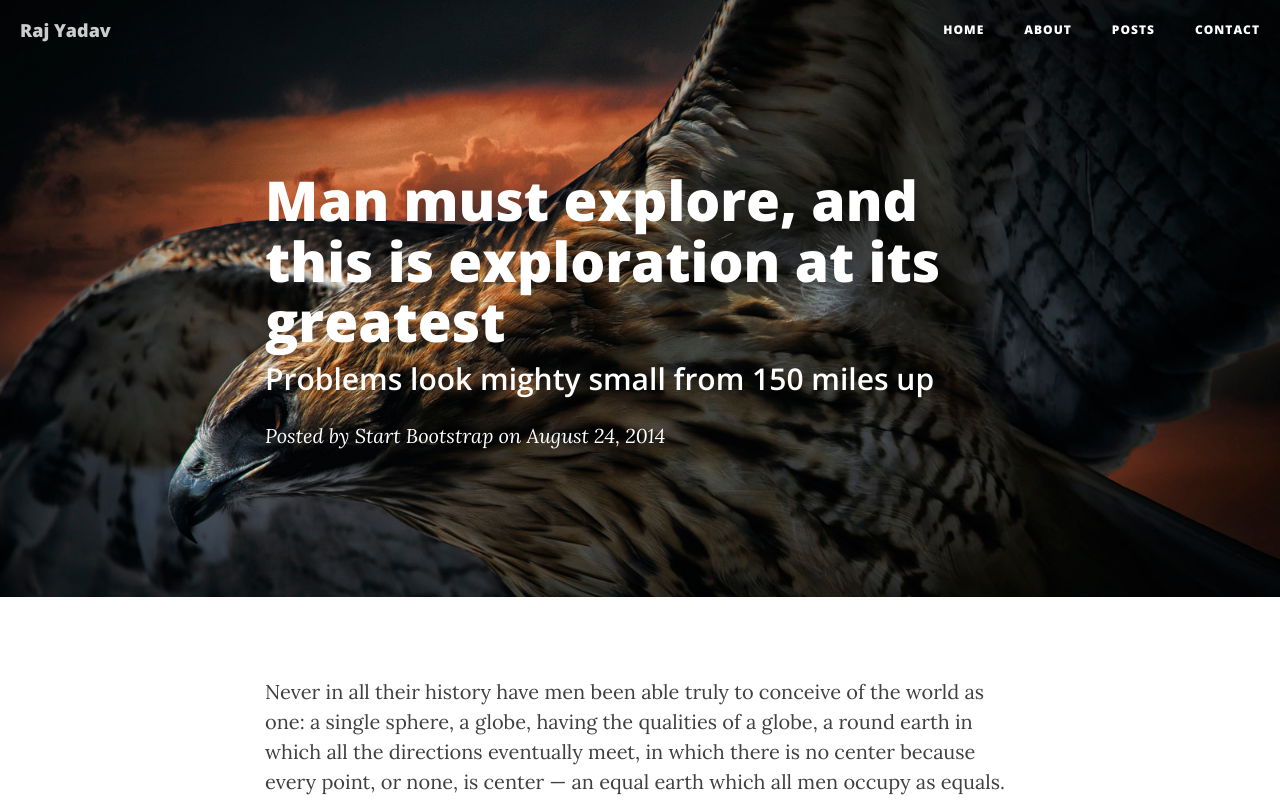
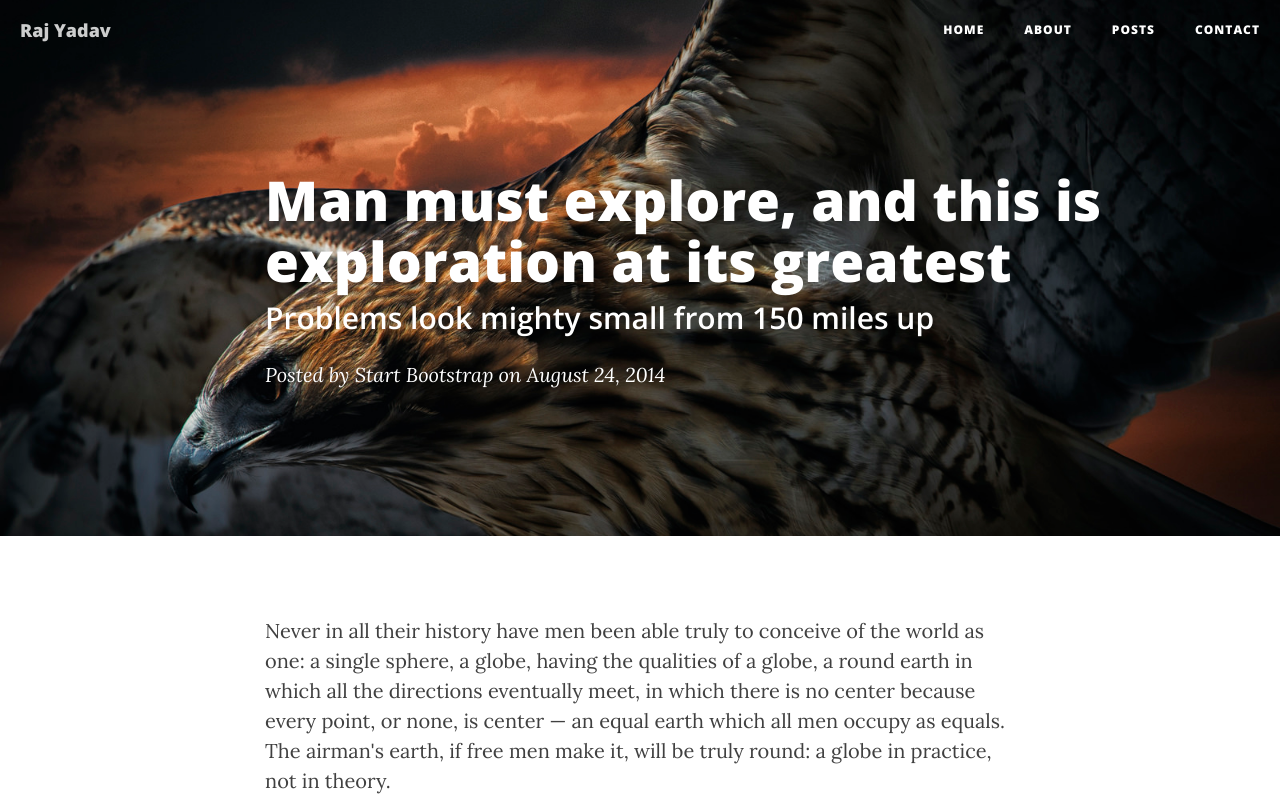
Before and after one commit to narainr/rajyadav, a plain HTML site: page post.html in a window 1280 px wide. Shown: the top 800 px of the page. Drawn offline with nearby package versions, Linux system fonts and the light colour scheme.

Commit message:
init posts

```diff
--- a/post.html
+++ b/post.html
@@ -75,7 +75,7 @@
         <div class="container">
             <div class="row">
                 <div class="col-lg-8 col-lg-offset-2 col-md-10 col-md-offset-1">
-                    <div class="post-heading">
+                    <div class="post-heading" style="width:900px">
                         <h1>Man must explore, and this is exploration at its greatest</h1>
                         <h2 class="subheading">Problems look mighty small from 150 miles up</h2>
                         <span class="meta">Posted by <a href="#">Start Bootstrap</a> on August 24, 2014</span>
```
